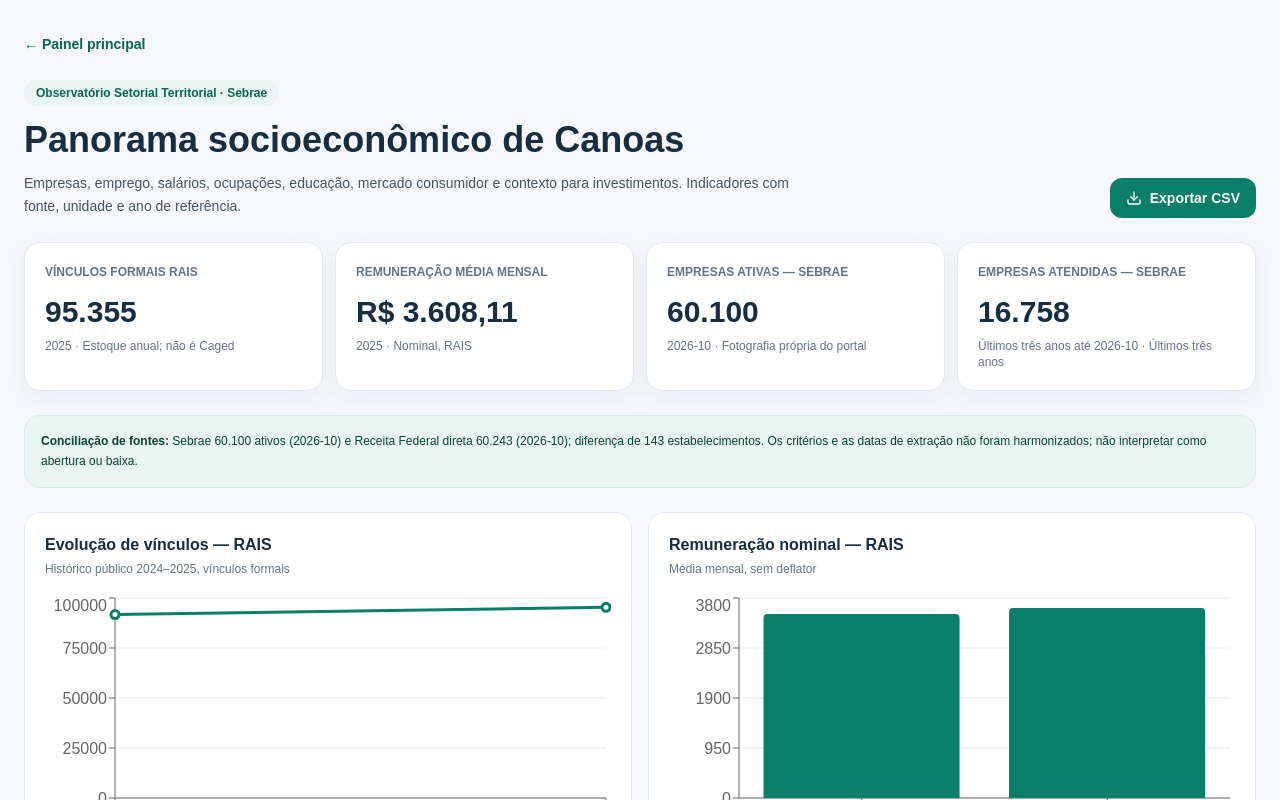
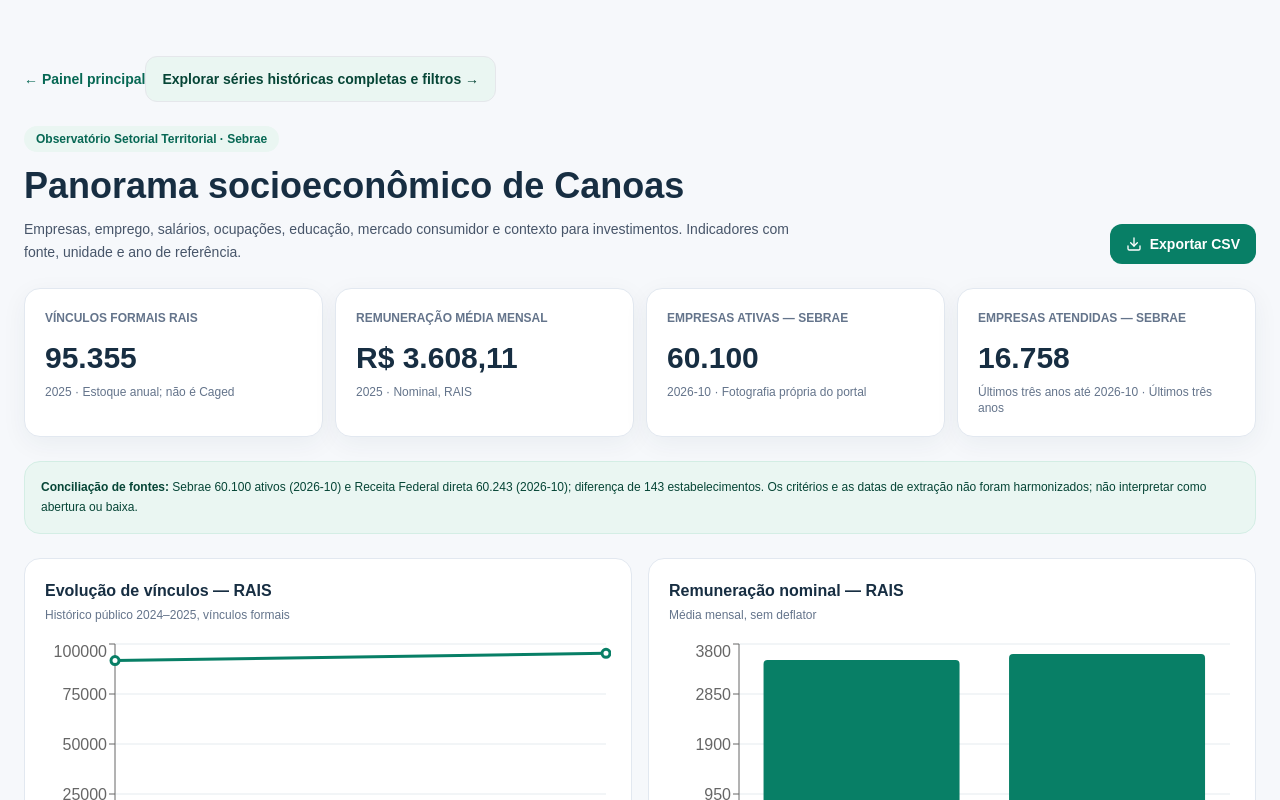
Before and after one commit to marcianolima/webgis-empreender-canoas, a Next.js app: page /sebrae in a window 1280 px wide. Shown: the top 800 px of the page. Built offline with nearby package versions, Linux system fonts and the light colour scheme.

Commit message:
feat: connect 87-cube OLAP series explorer to Sebrae, audit static deployment and document provenance

```diff
--- a/src/components/official-dashboard.tsx
+++ b/src/components/official-dashboard.tsx
@@ -97,6 +97,7 @@ export function OfficialDashboard() {
             <button key={id} onClick={() => goTo(id)} className={"rounded-lg px-3 py-2 font-semibold " + (tab === id ? "bg-brand-50 text-brand-700" : "text-slate-600 hover:bg-slate-100")}>{label}</button>)}
           <Link href="/cnpj" className="rounded-lg px-3 py-2 font-semibold text-slate-600 hover:bg-slate-100">Empresas CNPJ</Link>
           <Link href="/sebrae" className="rounded-lg px-3 py-2 font-semibold text-slate-600 hover:bg-slate-100">Panorama Sebrae</Link>
+          <Link href="/sebrae/series" className="rounded-lg px-3 py-2 font-semibold text-slate-600 hover:bg-slate-100">Séries e comparativos</Link>
           <Link href="/setores" className="rounded-lg px-3 py-2 font-semibold text-slate-600 hover:bg-slate-100">Setores</Link>
           <Link href="/trabalho" className="rounded-lg px-3 py-2 font-semibold text-slate-600 hover:bg-slate-100">Emprego e exportações</Link>
           <Link href="/redesim" className="rounded-lg px-3 py-2 font-semibold text-slate-600 hover:bg-slate-100">REDESIM</Link>
--- a/src/components/sebrae-dashboard.tsx
+++ b/src/components/sebrae-dashboard.tsx
@@ -132,6 +132,7 @@ export function SebraeDashboard(){
  }
  return <main className="mx-auto max-w-[1500px] space-y-6 px-4 pb-16 pt-8 text-ink sm:px-6">
   <Link href="/" className="text-sm font-bold text-brand-700">← Painel principal</Link>
+  <Link href="/sebrae/series" className="inline-flex items-center gap-2 rounded-xl border border-brand-200 bg-brand-50 px-4 py-3 text-sm font-bold text-brand-900 hover:border-brand-600">Explorar séries históricas completas e filtros →</Link>
   <div className="flex flex-wrap items-end justify-between gap-4">
    <div><span className="rounded-full bg-brand-50 px-3 py-1.5 text-xs font-bold text-brand-700">Observatório Setorial Territorial · Sebrae</span>
     <h1 className="mt-4 text-2xl font-extrabold sm:text-4xl">Panorama socioeconômico de Canoas</h1>
```
Also changed, not shown: 3 other files (tests, documents, lock files or other folders).
